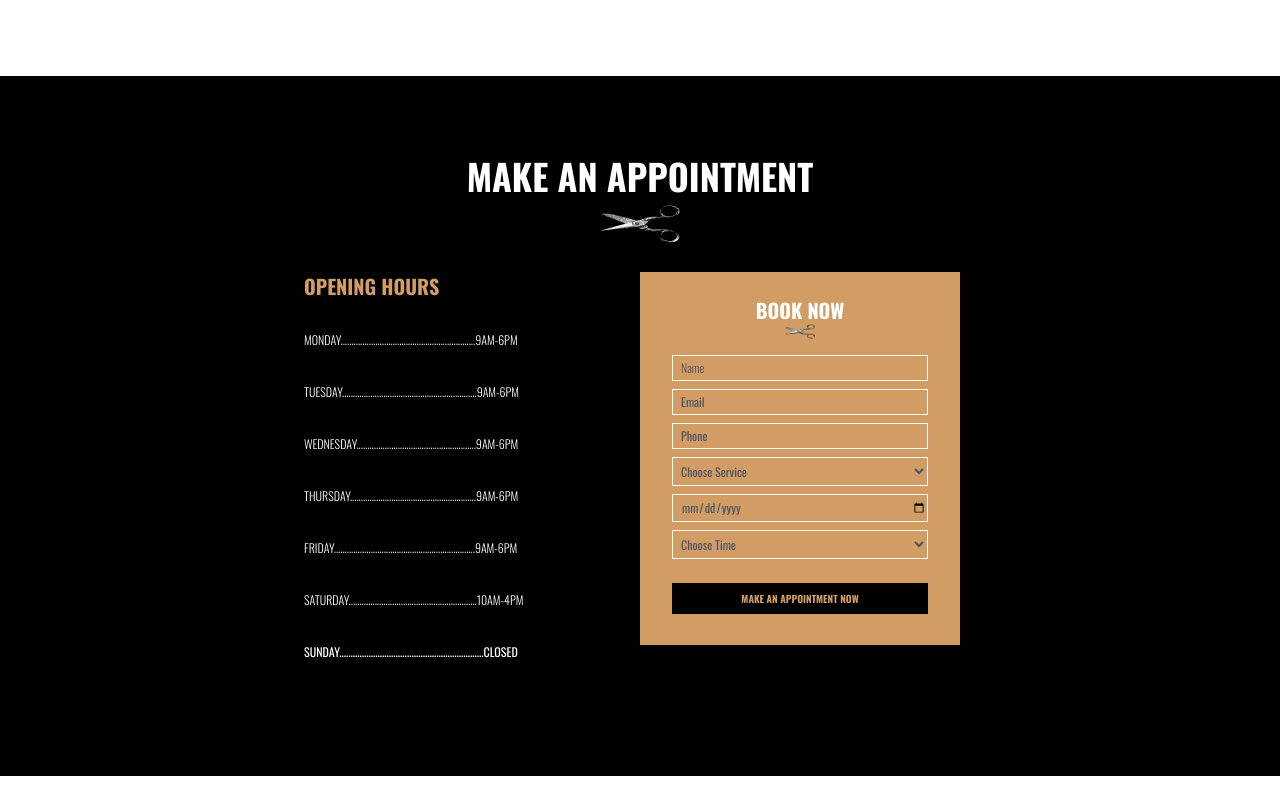
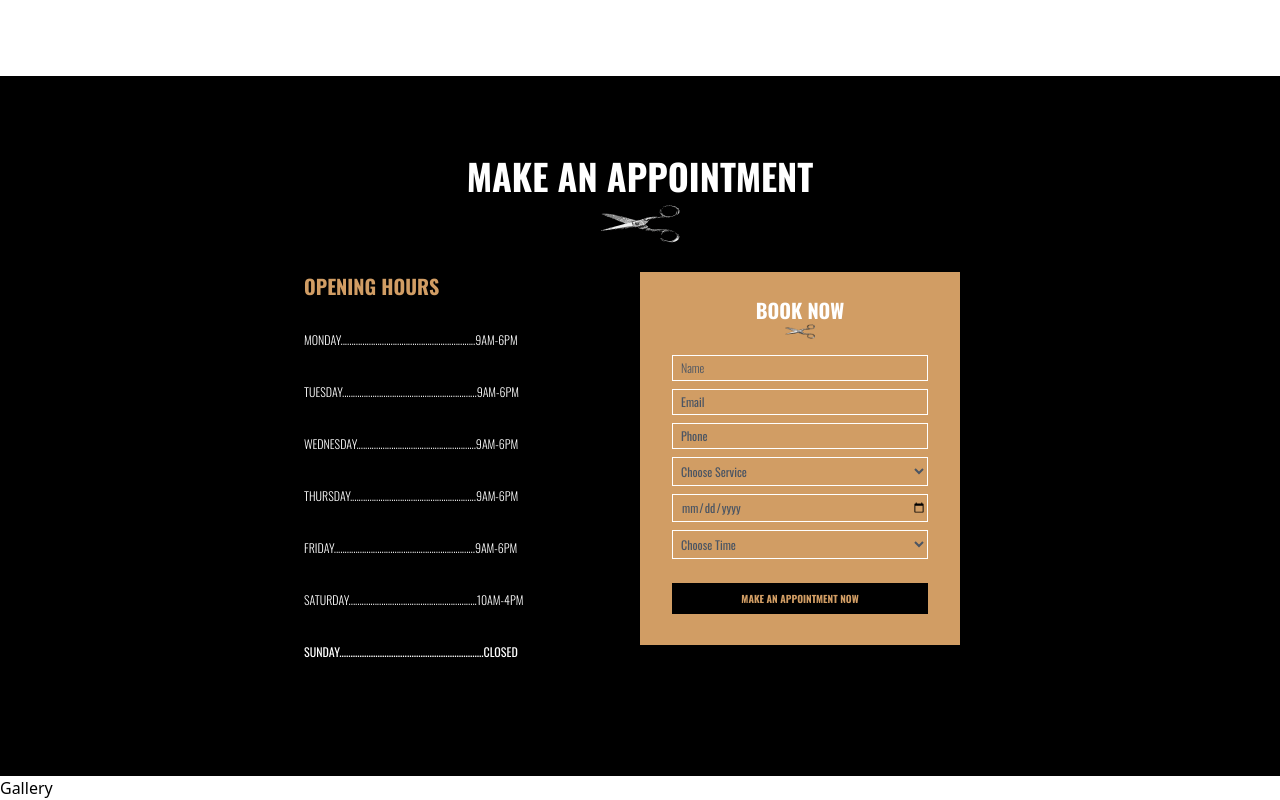
Before and after one commit to Danieljamespm/barber-shop-react, a React (Vite) app: page / in a window 1280 px wide. Shown: the part 5025-5825 px from the top of the page. Before the commit the page ends 5801 px from the top, so only its background shows below. Built offline with nearby package versions, Linux system fonts and the light colour scheme.

Commit message:
added gallery component to components folder and added component to app.jsx.

```diff
--- a/src/App.jsx
+++ b/src/App.jsx
@@ -10,6 +10,7 @@ import Discount from './Components/Discount'
 
 import Appointment from './Components/Appointment'
 import Pricing from './Components/Pricing'
+import Gallery from './Components/Gallery'
 
 
 
@@ -29,6 +30,7 @@ function App() {
     <Pricing />
     <Discount />
     <Appointment />
+    <Gallery/>
 
 
 
--- /dev/null
+++ b/src/Components/Gallery.jsx
@@ -0,0 +1,9 @@
+import React from 'react'
+
+const Gallery = () => {
+  return (
+    <div>Gallery</div>
+  )
+}
+
+export default Gallery
```
